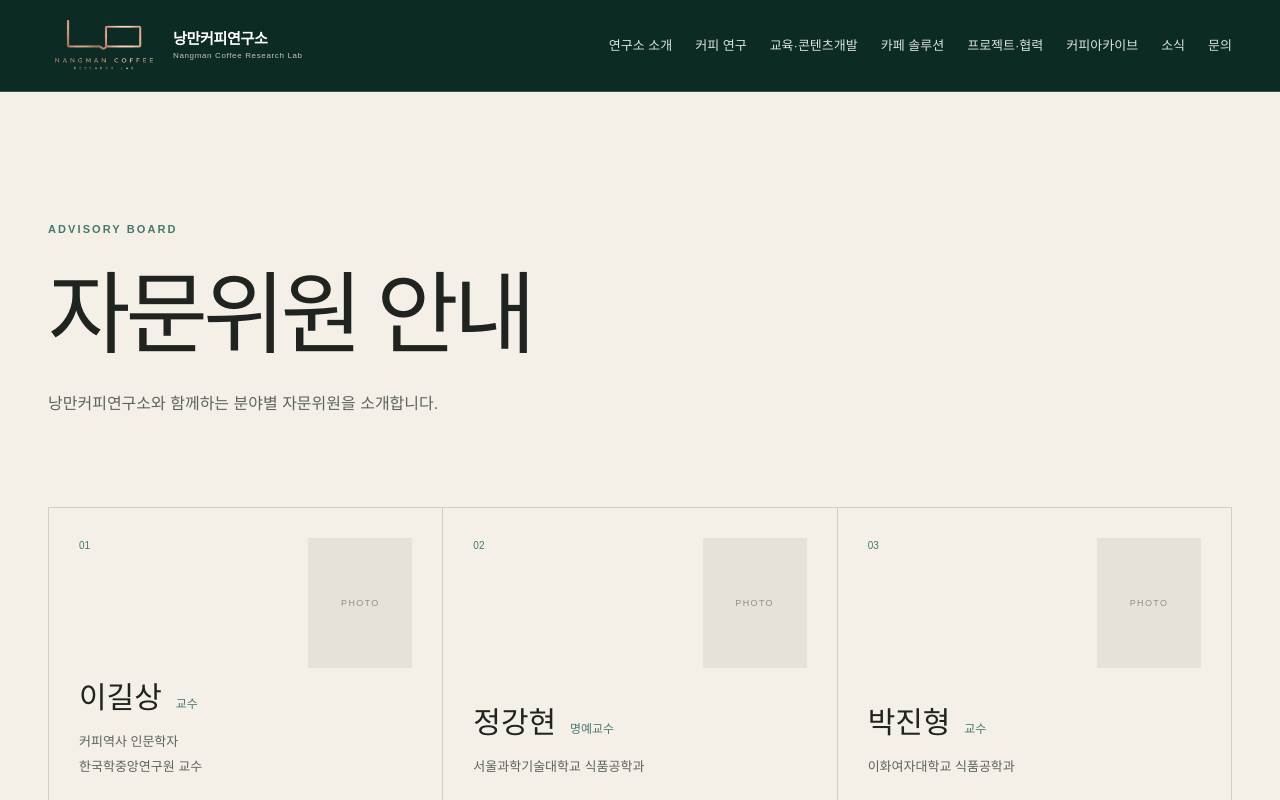
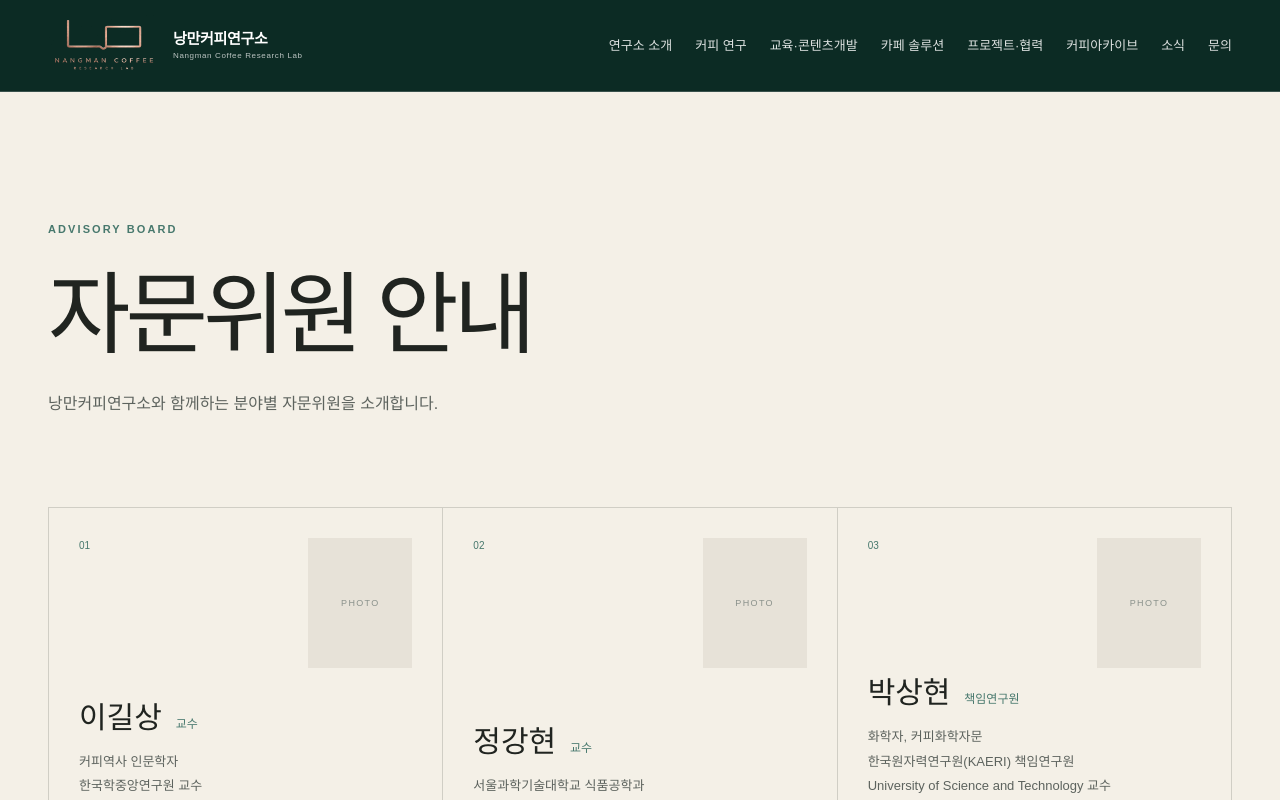
Before and after one commit to robusta-k/nangman-coffee-homepage, a Next.js app: page /advisors in a window 1280 px wide. Shown: the top 800 px of the page. Built offline with nearby package versions, Linux system fonts and the light colour scheme.

Commit message:
자문위원페이지 박진병교수 주석처리

```diff
--- a/content/people.ts
+++ b/content/people.ts
@@ -29,16 +29,16 @@ export const advisors = [
   },
   {
     name: "정강현",
-    title: "명예교수",
+    title: "교수",
     details: ["서울과학기술대학교 식품공학과"],
     image: null,
   },
-  {
-    name: "박진형",
-    title: "교수",
-    details: ["이화여자대학교 식품공학과"],
-    image: null,
-  },
+  // {
+  //   name: "박진병",
+  //   title: "교수",
+  //   details: ["이화여자대학교 식품공학과"],
+  //   image: null,
+  // },
   {
     name: "박상현",
     title: "책임연구원",
```
